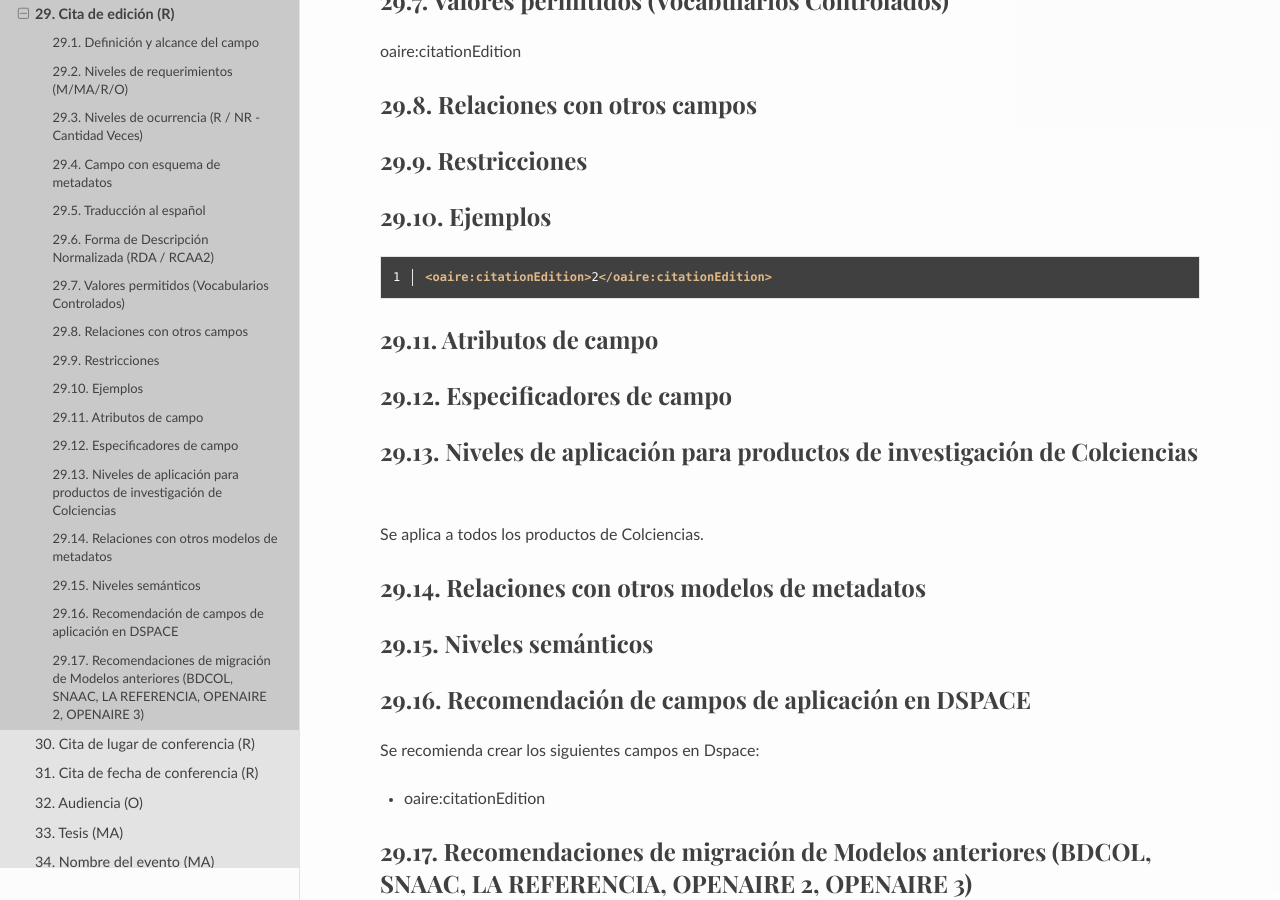
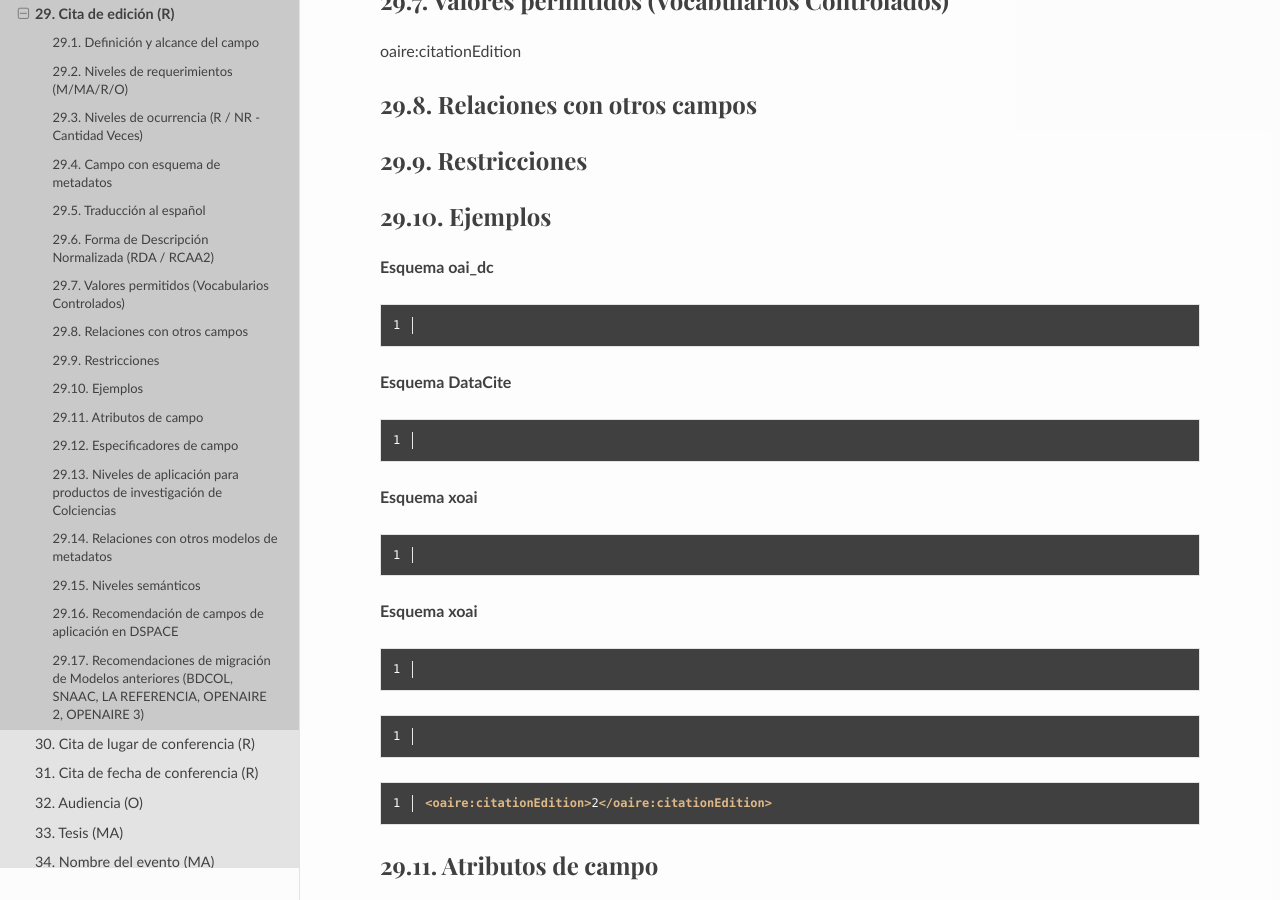
Before and after one commit to rcic/openaire4, a Sphinx documentation site: the page built from docs/field_citationedition.rst, in a window 1280 px wide and 900 px high, scrolled down 887 px. Built offline with Sphinx 7.4.7 and the Read the Docs theme 2.0.0, drawn with Linux system fonts in a browser that asks for light colours; some web fonts are replaced; a script that is not in the unit is left out.

Commit message:
actualizacion

```diff
--- a/docs/field_citationedition.rst
+++ b/docs/field_citationedition.rst
@@ -44,6 +44,29 @@ Restricciones
 Ejemplos
 --------
 
+**Esquema oai_dc**
+
+.. code-block:: xml
+   :linenos:
+
+**Esquema DataCite**
+
+.. code-block:: xml
+   :linenos:
+
+**Esquema xoai**
+
+.. code-block:: xml
+   :linenos:
+
+**Esquema xoai**
+
+.. code-block:: xml
+   :linenos:
+
+.. code-block:: xml
+   :linenos:
+
 .. code-block:: xml
    :linenos:
 
```
